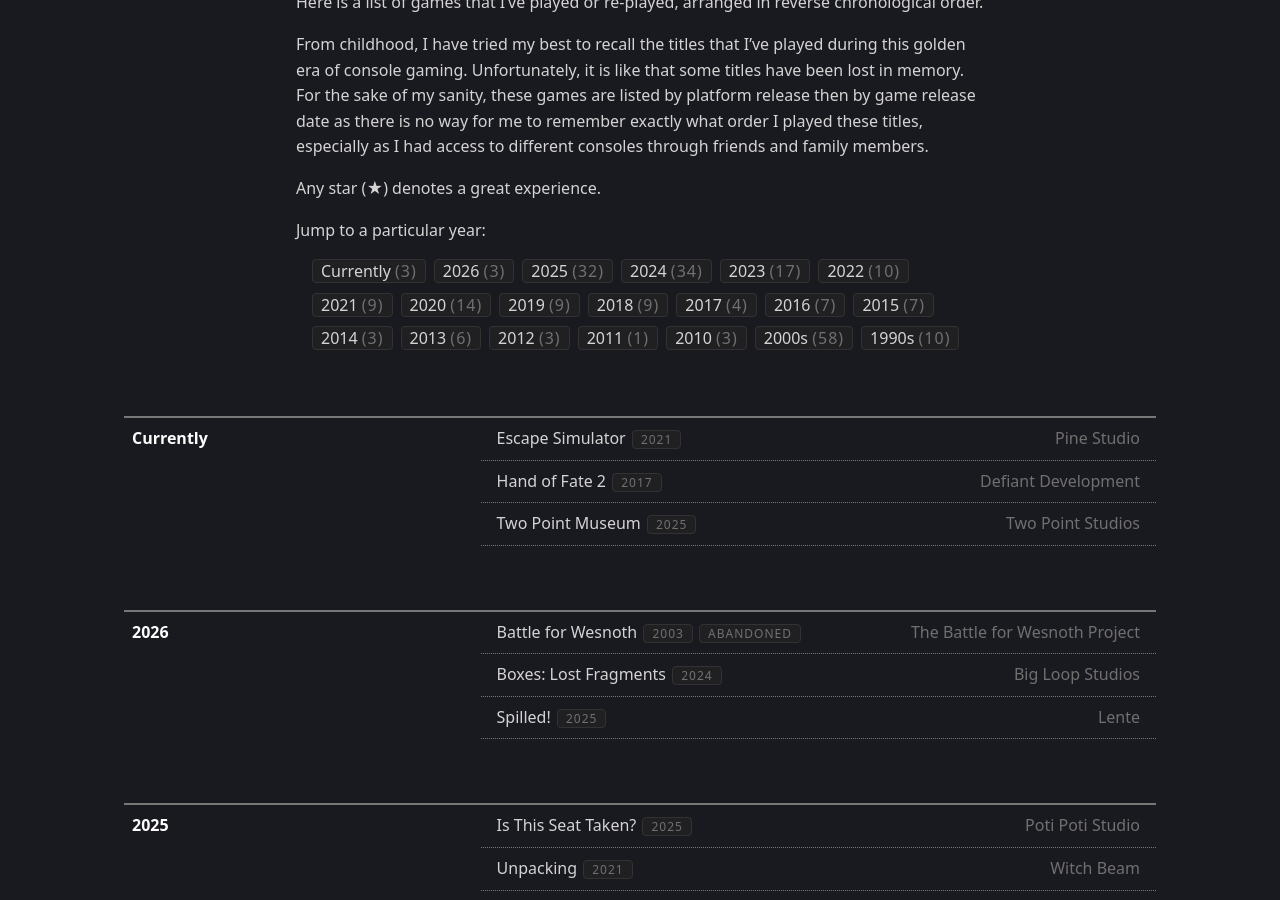
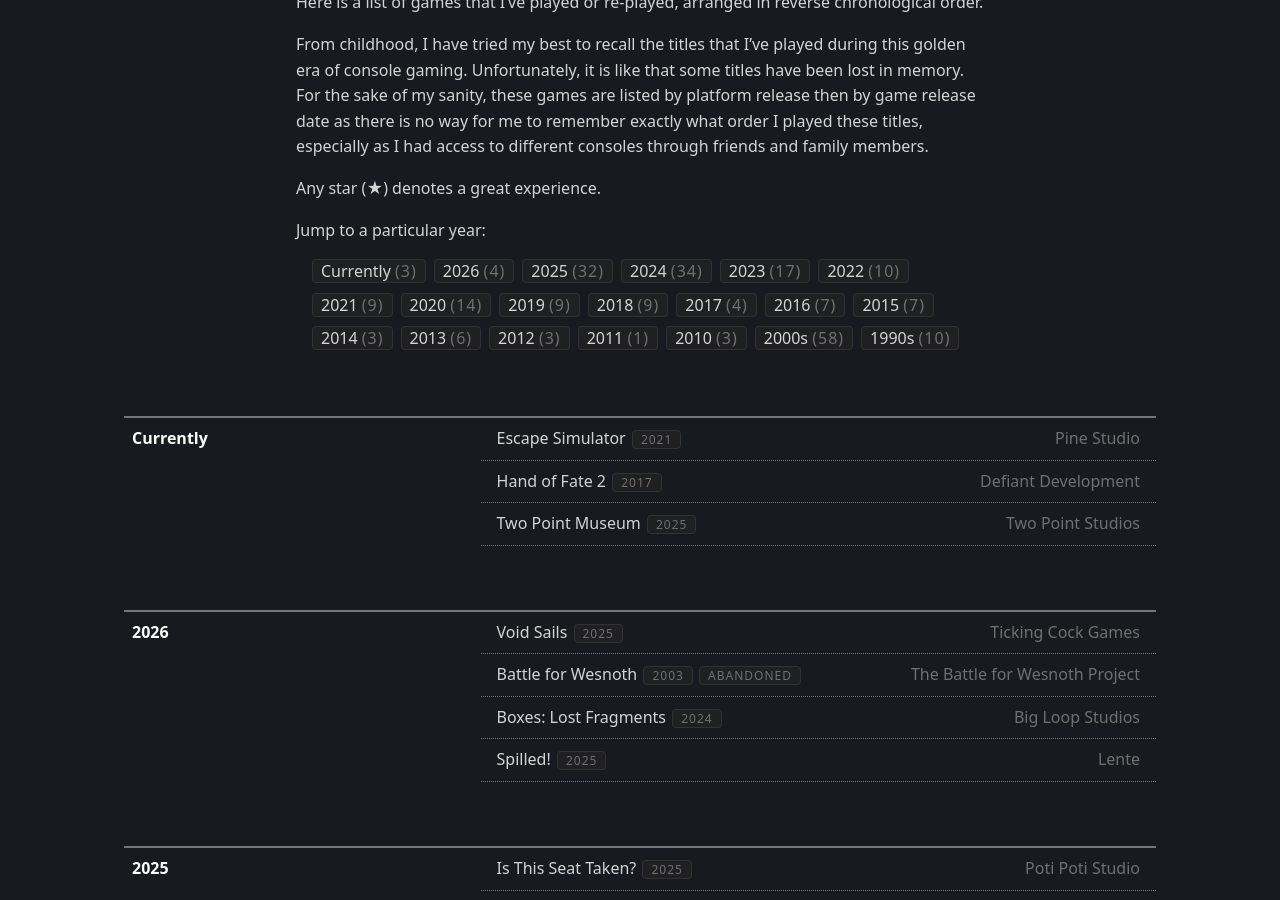
Before and after one commit to KlazHTT/personal-website, a Jekyll site: the page built from pages/gaming.md, in a window 1280 px wide and 900 px high, scrolled down 370 px. Built offline with Jekyll 4.4.1, drawn with Linux system fonts in a browser that asks for light colours.

Commit message:
Update games.yml

```diff
--- a/_data/games.yml
+++ b/_data/games.yml
@@ -14,6 +14,10 @@
       status:
 - year: 2026
   games:
+    - title: Void Sails
+      developer: Ticking Cock Games
+      released: 2025
+      status: Completed
     - title: Battle for Wesnoth
       developer: The Battle for Wesnoth Project
       released: 2003
```
